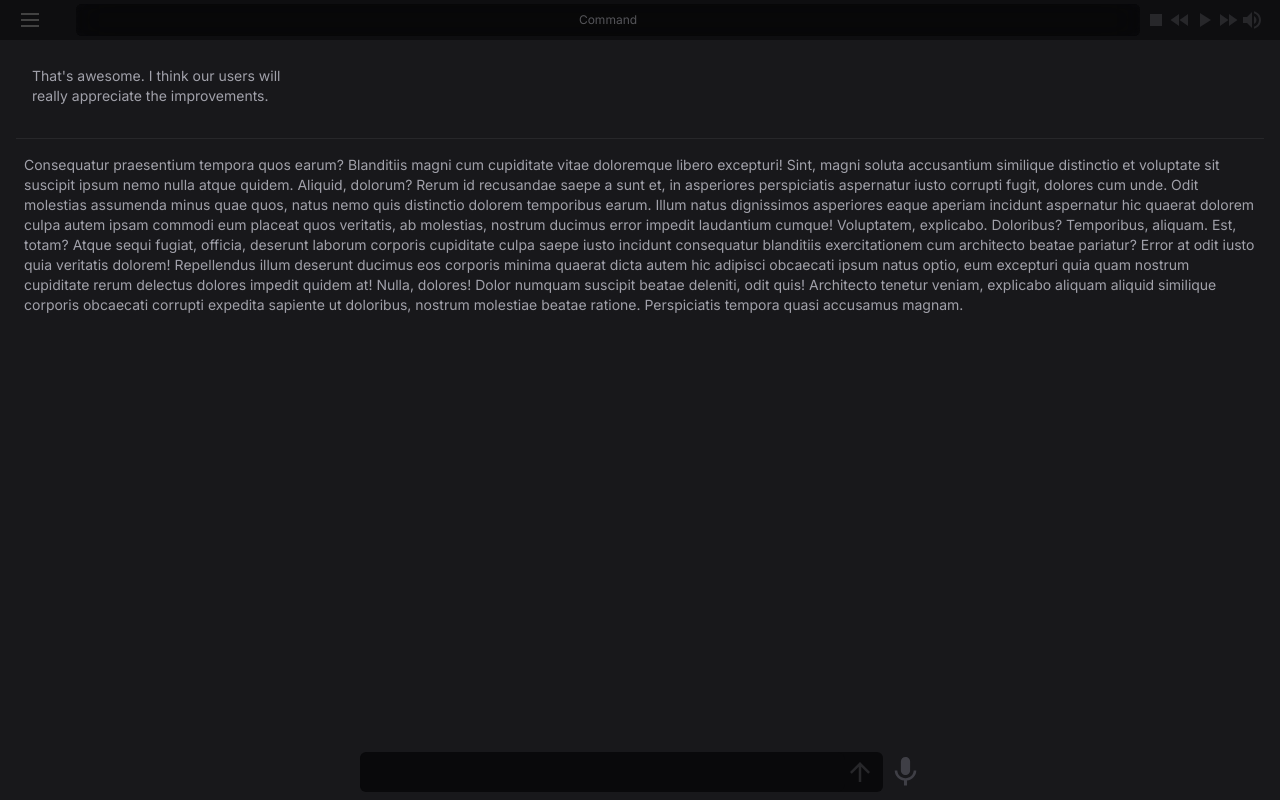
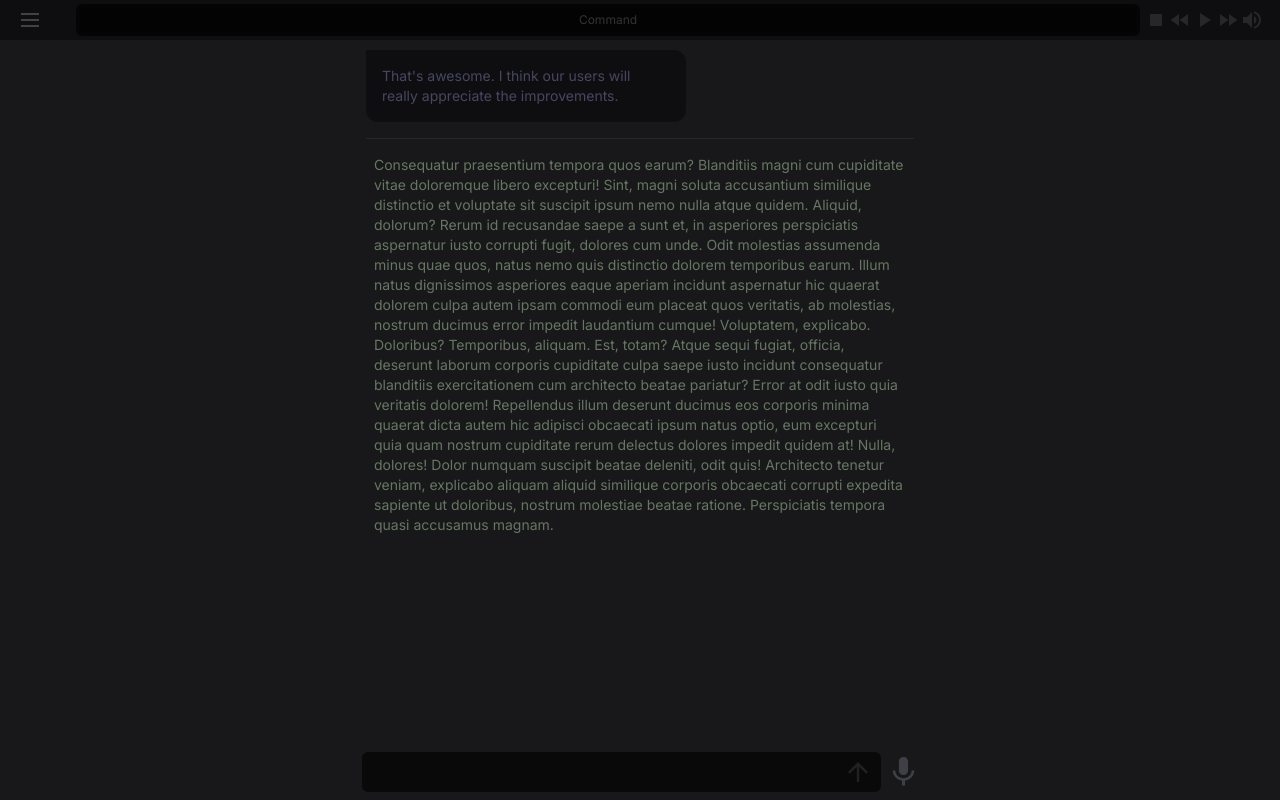
Before and after one commit to ln64-git/sqweebu, a Next.js app: page / in a window 1280 px wide. Built offline with nearby package versions, Linux system fonts and the light colour scheme.

Commit message:
added max width

```diff
--- a/src/app/layout.tsx
+++ b/src/app/layout.tsx
@@ -19,8 +19,6 @@ export default function RootLayout({
 }: Readonly<{
   children: React.ReactNode;
 }>) {
-  const backgroundColor = useThemeColor("background");
-
   useEffect(() => {
     // Add top margin to the scrollbar
     const style = document.createElement("style");
@@ -37,18 +35,25 @@ export default function RootLayout({
     };
   }, []);
 
+  const backgroundColor = useThemeColor("background");
+
+  const textPrimary = useThemeColor("textPrimary");
+
   return (
     <html lang="en">
       <body className={inter.className}>
         <MantineProvider theme={theme} defaultColorScheme="dark">
-          <div style={{ backgroundColor }} className="flex flex-col h-screen">
-            <div className="flex-1 flex flex-col overflow-y-auto">
+          <div
+            style={{ backgroundColor, color: textPrimary }}
+            className="flex flex-col h-screen "
+          >
+            <div className="flex-1 flex flex-col overflow-y-auto items-center justify-center ">
               <Header />
               <div className="flex flex-col items-center justify-center"></div>
               <div className="flex-1 w-full mx-auto overflow-y-auto">
-                <div className="flex h-full">
+                <div className="flex h-full ">
                   <SideBar />
-                  <div className="w-full h-full flex flex-col justify-between">
+                  <div className="w-full h-full flex flex-col justify-between max-w-[580px] mx-auto">
                     <div className="overflow-y-auto flex-1">{children}</div>
                     <ChatFooter />
                   </div>
--- a/src/app/page.tsx
+++ b/src/app/page.tsx
@@ -21,7 +21,7 @@ export default function Home() {
 
   return (
     <div className="flex h-full overflow-y-auto  ">
-      <div className="flex-1 px-4 text-zinc-400 mt-1.5">
+      <div className="flex-1 px-4 text-zinc-400 mt-1.5 ">
         <ChatMessage />
         <Divider />
         <ResponseMessage />
--- a/src/components/chat/chat-message.tsx
+++ b/src/components/chat/chat-message.tsx
@@ -1,13 +1,23 @@
+import { useThemeColor } from "@/config/themes";
 import React from "react";
 
 export default function ChatMessage() {
+  const inputColor = useThemeColor("overlay");
+  const textSecondary = useThemeColor("textSecondary");
+
   return (
     <div>
       <div className="flex items-start gap-2.5">
         <div className="flex flex-col gap-1 w-full max-w-[320px]">
           <div className="flex items-center space-x-2 rtl:space-x-reverse"></div>
-          <div className="flex flex-col leading-1.5 p-4 rounded-e-xl rounded-es-xl dark:bg-zinc-800">
-            <p className="text-sm font-normal X">
+          <div
+            style={{ backgroundColor: inputColor }}
+            className="flex flex-col leading-1.5 p-4 opacity-60 rounded-e-xl rounded-es-xl "
+          >
+            <p
+              className="text-sm font-normal X"
+              style={{ color: textSecondary }}
+            >
               That's awesome. I think our users will really appreciate the
               improvements.
             </p>
--- a/src/components/chat/chat-response-message.tsx
+++ b/src/components/chat/chat-response-message.tsx
@@ -1,7 +1,14 @@
+import { useThemeColor } from "@/config/themes";
 import React from "react";
 
 export default function ResponseMessage() {
-  return <div className="mx-2 my-2 mb-8 text-sm ">{words}</div>;
+  const textPrimary = useThemeColor("textPrimary");
+
+  return (
+    <div style={{ color: textPrimary }} className="mx-2 my-2 mb-8 text-sm ">
+      {words}
+    </div>
+  );
 }
 
 let words =
--- a/src/components/footer.tsx
+++ b/src/components/footer.tsx
@@ -36,21 +36,23 @@ export default function ChatFooter() {
   }, [textareaRef]);
 
   const backgroundColor = useThemeColor("background");
-
+  const inputColor = useThemeColor("input");
   return (
-    <div
-      style={{ backgroundColor }}
-      className="w-full bg-zinc-900 bg-opacity-60 px-1"
-    >
+    <div style={{ backgroundColor }} className="w-full bg-opacity-60 px-1">
       <div className="max-w-xl mx-auto pt-1.5 pb-2 pl-2 flex">
-        <div className="bg-zinc-950 rounded-md w-full flex justify-between">
+        <div
+          style={{ backgroundColor: inputColor }}
+          className="bg-zinc-150 opacity-60 rounded-md w-full flex justify-between"
+        >
           <textarea
             ref={textareaRef}
+
             style={{
               resize: "none",
               overflow: "hidden",
               outline: "none",
               flex: "1",
+              backgroundColor: inputColor,
             }}
             className="p-2.5 w-full text-sm rounded-lg bg-zinc-950"
             rows={1}
--- a/src/components/header/command-input.tsx
+++ b/src/components/header/command-input.tsx
@@ -2,6 +2,7 @@
 import React, { useState } from "react";
 import { AnimatePresence, motion } from "framer-motion";
 import useNexus from "@/store";
+import { useThemeColor } from "@/config/themes";
 
 export default function CommandInput() {
   const isMobile = useNexus((state) => state.isMobile);
@@ -15,21 +16,26 @@ export default function CommandInput() {
     setIsInputFocused(false);
   };
 
+  const inputColor = useThemeColor("input");
+  const backgroundColor = useThemeColor("background");
+
   return (
     <AnimatePresence>
-      <div className="flex opacity-100 justify-center flex-grow pl-12">
+      <div className="flex justify-center flex-grow pl-12">
         {!isMobile && (
           <motion.div
             initial={{ opacity: 0 }}
             animate={{ opacity: 1 }}
             transition={{ duration: 0.3 }}
-            className={`bg-zinc-950 w-full bg-opacity-80 rounded-md m-1 backdrop-blur-sm ${
-              isInputFocused ? "border-zinc-900 border" : ""
+            className={`w-full bg-opacity-80 rounded-md m-1 backdrop-blur-sm ${
+              isInputFocused ? "border" : ""
             }`}
+            style={isInputFocused ? { borderColor: backgroundColor } : {}}
           >
             <input
               type="text"
-              className="w-full caret-transparent py-2 rounded-md px-4 text-xs bg-transparent text-zinc-500 placeholder-zinc-400 text-center backdrop-blur-lg placeholder-opacity-50 outline-none focus:outline-none"
+              style={{ backgroundColor: inputColor }}
+              className="w-full opacity-60 caret-transparent py-2 rounded-md px-4 text-xs bg-transparent text-zinc-500 placeholder-zinc-400 text-center backdrop-blur-lg placeholder-opacity-50 outline-none focus:outline-none"
               placeholder={isInputFocused ? "" : "Command"}
               onFocus={handleInputFocus}
               onBlur={handleInputBlur}
--- a/src/components/sidebar/sidebar.tsx
+++ b/src/components/sidebar/sidebar.tsx
@@ -1,21 +1,27 @@
-"use client";
+import React from "react";
+import { HTMLAttributes } from "react";
+import HoverableIcon from "@/utils/hoverable-icon";
+import LightSwitch from "./light-switch";
+import useNexus from "@/store";
+import { useThemeColor } from "@/config/themes";
 import settings from "../../../public/sidebar/settings.svg";
 import keyboard from "../../../public/sidebar/keyboard.svg";
 import command from "../../../public/sidebar/command.svg";
 import person from "../../../public/sidebar/person.svg";
 import model from "../../../public/sidebar/model.svg";
 import chat from "../../../public/sidebar/chat.svg";
-import HoverableIcon from "@/utils/hoverable-icon";
-import LightSwitch from "./light-switch";
-import useNexus from "@/store";
 
 export default function SideBar() {
   const sidebar = useNexus((state) => state.sidebar);
+  const overlayColor = useThemeColor("overlay");
 
   return (
     <>
       {sidebar && (
-        <div className=" md:block min-w-[61px] bg-zinc-950 bg-opacity-60 flex flex-col justify-between">
+        <div
+          style={{ backgroundColor: overlayColor }} // Corrected usage of overlayColor
+          className="md:block min-w-[61px] opacity-60 flex flex-col justify-between"
+        >
           <div className="flex flex-col items-center gap-2 pt-3">
             <HoverableIcon src={chat} alt="chat" />
             <HoverableIcon src={model} alt="model" />
--- a/src/config/themes.tsx
+++ b/src/config/themes.tsx
@@ -6,6 +6,8 @@ export interface Theme {
   input: string;
   overlay: string;
   accent: string;
+  textPrimary: string;
+  textSecondary: string;
 }
 
 export function useThemeColor(colorType: keyof Theme): string {
@@ -23,11 +25,13 @@ export function useThemeColor(colorType: keyof Theme): string {
   return themeColor;
 }
 
-export const defaultLightTheme = {
-  background: "#797974",
+export const defaultLightTheme: Theme = {
+  background: "#6c6c59",
   input: "#ffffff",
   overlay: "#ffffff",
   accent: "#ffffff",
+  textPrimary: "#000000",
+  textSecondary: "#313139",
 };
 
 export const defaultDarkTheme: Theme = {
@@ -35,6 +39,8 @@ export const defaultDarkTheme: Theme = {
   input: "#000000",
   overlay: "#09090b",
   accent: "#000000",
+  textPrimary: "#677663",
+  textSecondary: "#65658f",
 };
 
 export const ubuntuTheme: Theme = {
@@ -42,6 +48,8 @@ export const ubuntuTheme: Theme = {
   input: "#dd4814",
   overlay: "#dd4814",
   accent: "#dd4814",
+  textPrimary: "#ffffff",
+  textSecondary: "#09090b",
 };
 
 export const draculaTheme: Theme = {
@@ -49,4 +57,6 @@ export const draculaTheme: Theme = {
   input: "#282a36",
   overlay: "#282a36",
   accent: "#282a36",
+  textPrimary: "#ffffff",
+  textSecondary: "#09090b",
 };
```
